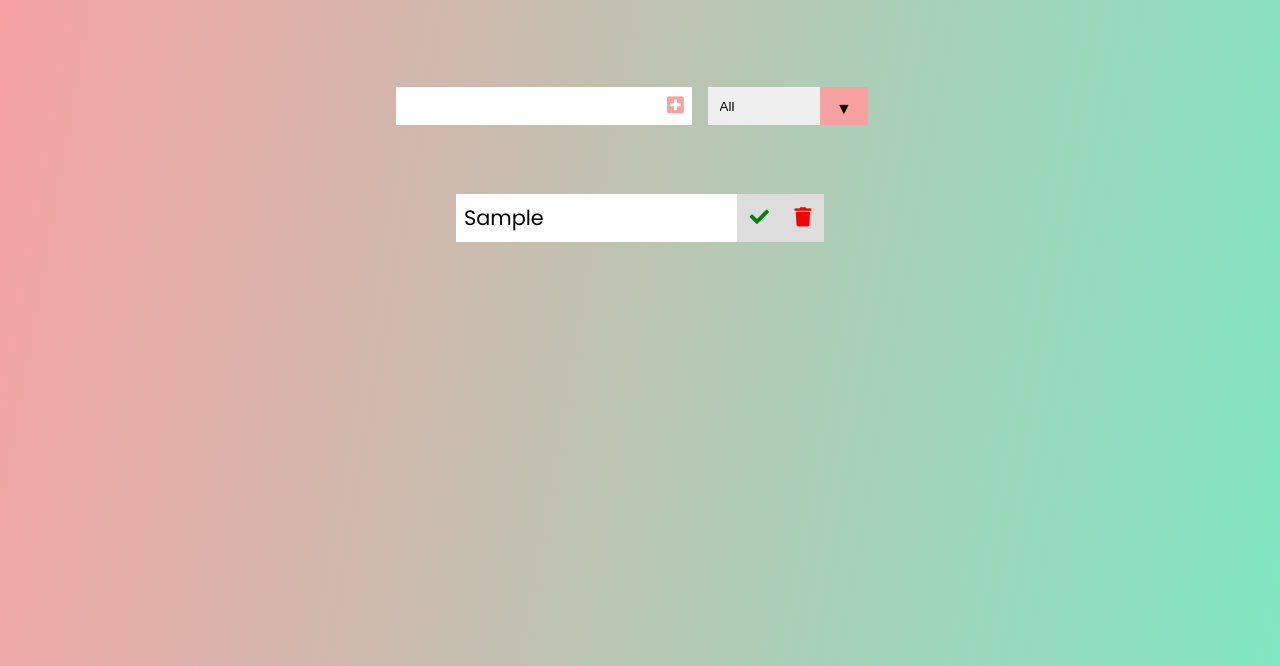
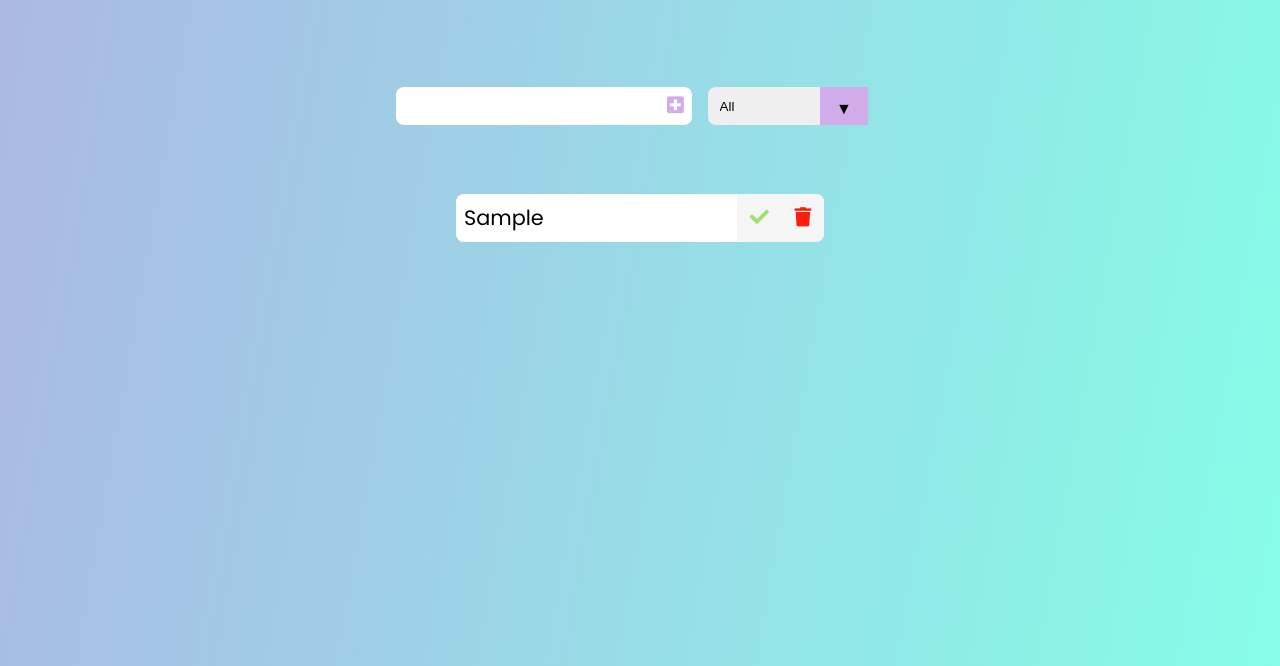
Before and after one commit to dariusfarcasanu/Todo-List-App-in-JS, a plain HTML site: page index.html in a window 1280 px wide. Both pictures are taken after typing "Sample" into the empty fields and a click on the button 675 px from the left and 240 px from the top of the page. Shown: the part 134-800 px from the top of the page. Drawn offline with Linux system fonts and the light colour scheme.

Commit message:
Changed styiling

```diff
--- a/styles.css
+++ b/styles.css
@@ -1,3 +1,10 @@
+:root {
+  --bg-color-one: #acb6e5;
+  --bg-color-two: #86fde8;
+  --btn-color: #d2abeb;
+  --radius-num: 8px;
+}
+
 * {
   margin: 0;
   padding: 0;
@@ -7,7 +14,11 @@
 body {
   font-family: 'Poppins', sans-serif;
   min-height: 100vh;
-  background-image: linear-gradient(100deg, #f8a1a1, #81e7c4);
+  background-image: linear-gradient(
+    100deg,
+    var(--bg-color-one),
+    var(--bg-color-two)
+  );
 }
 
 header {
@@ -32,7 +43,7 @@ form button {
 }
 
 form button {
-  color: #f8a1a1;
+  color: var(--btn-color);
   background: white;
   cursor: pointer;
   transition: all 0.3 ease;
@@ -63,6 +74,9 @@ form button i:hover {
   justify-content: space-between;
   align-items: center;
   transition: all 0.6s ease;
+  overflow: hidden;
+  border-radius: var(--radius-num) var(--radius-num) var(--radius-num)
+    var(--radius-num);
 }
 
 .todo li {
@@ -71,8 +85,9 @@ form button i:hover {
 
 .trash-btn,
 .complete-btn {
-  background: #dddddd;
+  background: #f6f5f5;
   border: none;
+  outline: none;
   padding: 0.8rem;
   cursor: pointer;
   font-size: 1.2rem;
@@ -80,21 +95,24 @@ form button i:hover {
 }
 
 .trash-btn {
-  color: red;
+  color: #fa1e0e;
+  overflow: hidden;
 }
 
 .complete-btn {
-  color: green;
-}
-
-.complete-btn-after,
-.trash-btn-after {
-  color: black;
-  cursor: default;
+  color: #9ede73;
 }
 
 .todo-item {
   padding: 0rem 0.5rem;
+}
+
+.todo-input {
+  border-radius: var(--radius-num) 0 0 var(--radius-num);
+}
+
+.todo-button {
+  border-radius: 0 var(--radius-num) var(--radius-num) 0;
 }
 
 .fa-trash,
@@ -130,12 +148,14 @@ select {
   width: 10rem;
   cursor: pointer;
   padding: 0.73rem;
+  overflow: hidden;
+  border-radius: var(--radius-num) 0 0 var(--radius-num);
 }
 
 .select::after {
   content: '\25BC';
   position: absolute;
-  background: #f8a1a1;
+  background: var(--btn-color);
   top: -7px;
   right: 0;
   padding: 1rem;
@@ -144,5 +164,5 @@ select {
 
 .select:hover::after {
   background: white;
-  color: #f8a1a1;
+  color: var(--btn-color);
 }
```
